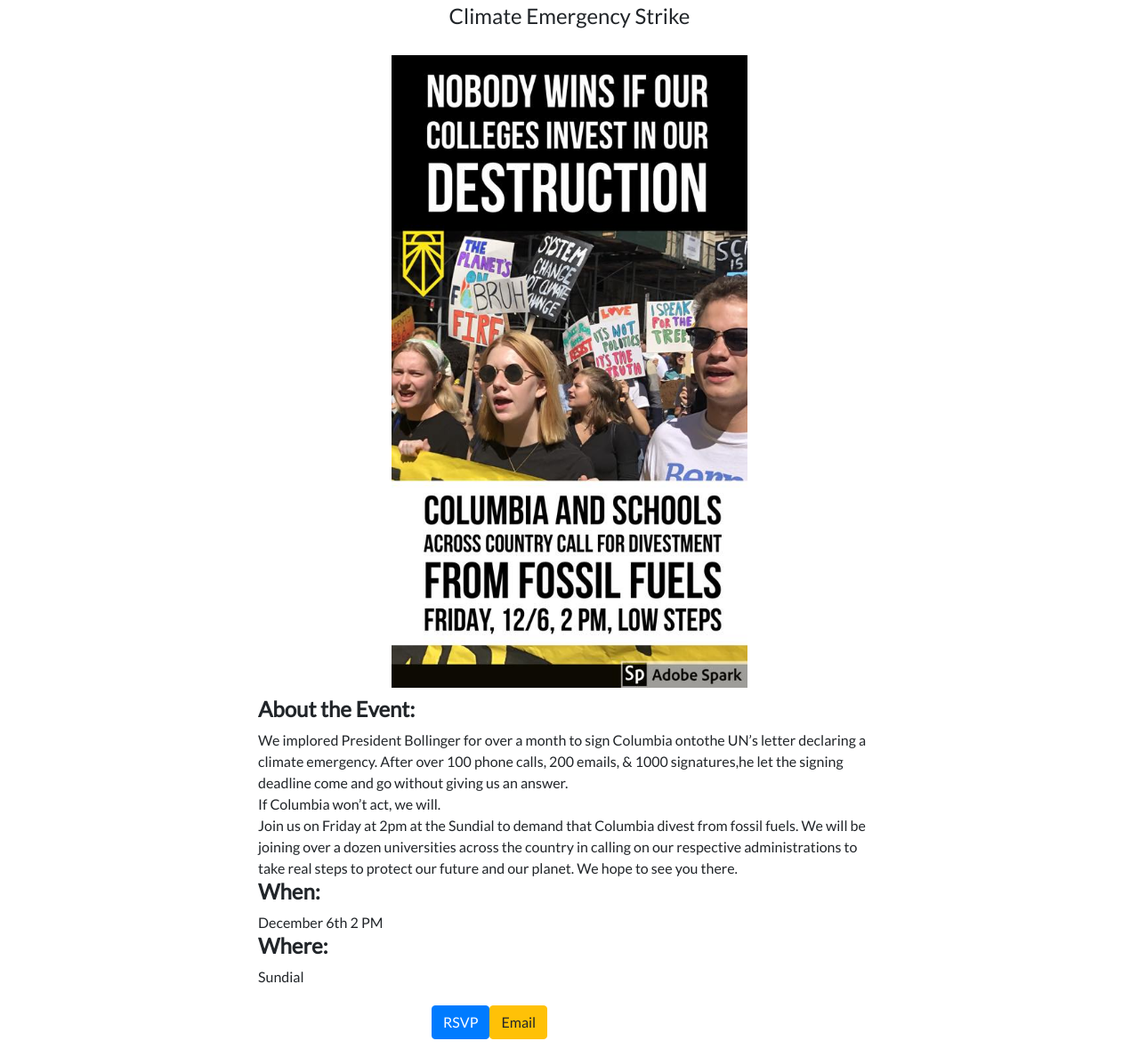
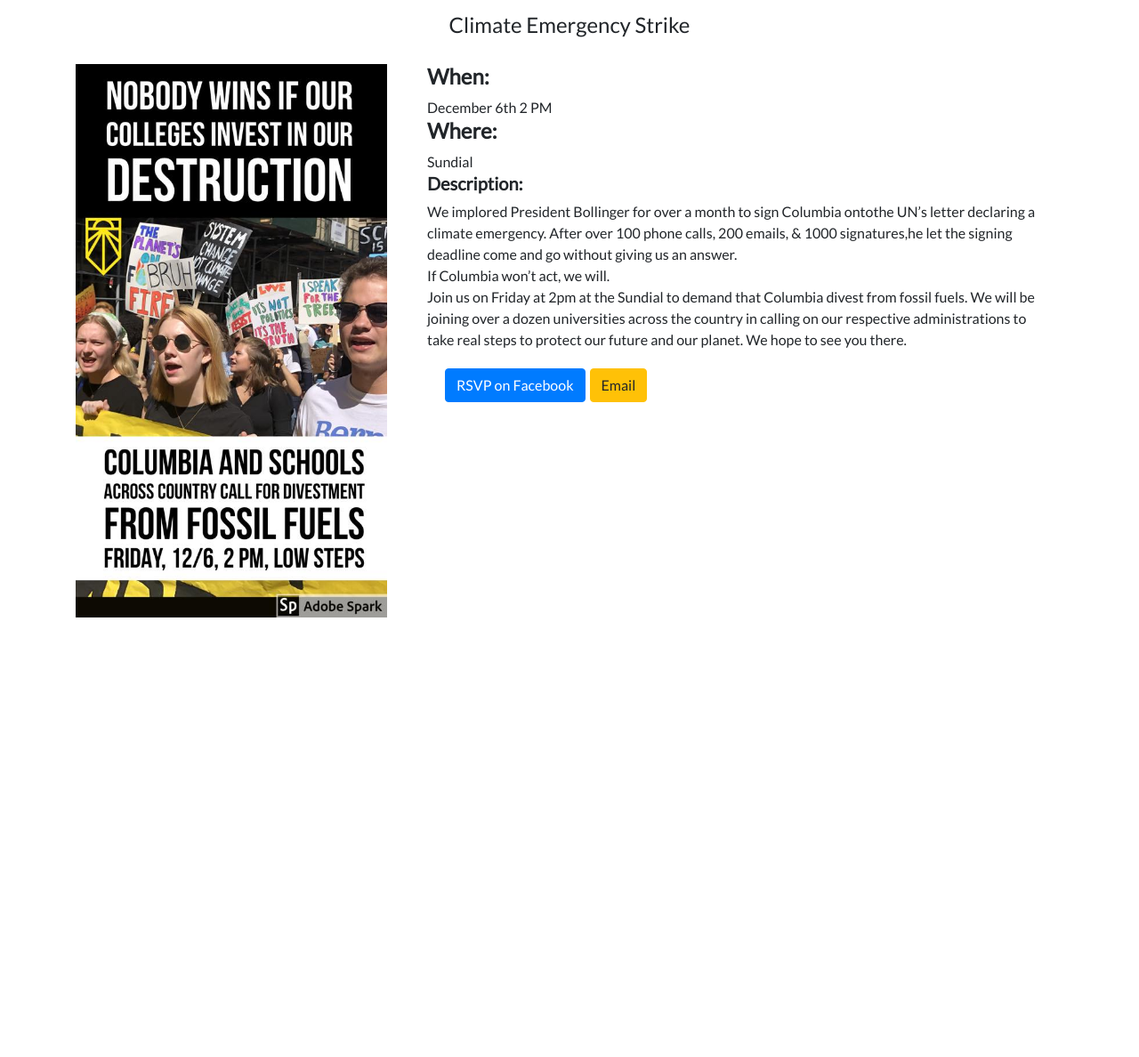
Before and after one commit to JamesDeAntonis/cuimpact, a Flask app: page /view/1 in a window 1280 px wide. Shown: the part 66-1254 px from the top of the page at 89% size. After the commit the page ends 760 px from the top, so only its background shows below. Run offline with Flask 2, Linux system fonts and the light colour scheme; some libraries are stand-ins or nearby versions.

Commit message:
Changed view

```diff
--- a/static/view.js
+++ b/static/view.js
@@ -11,6 +11,6 @@
   $("#descriptionView").html(description);
   $("#whenView").html(when);
   $("#locView").html(loc);
-  var buttonLinks = ' <a class="btn btn-primary" href="' + link + '"> RSVP</a><a class="btn btn-warning" href="mailto:'+ email +'">Email</a>'
+  var buttonLinks = ' <a class="btn btn-primary btnVi" href="' + link + '" target="_blank"> RSVP on Facebook</a><a class="btn btn-warning btnVi" href="mailto:'+ email +'">Email</a>'
   $("#buttons").html(buttonLinks)
 });
--- a/templates/layout.html
+++ b/templates/layout.html
@@ -223,6 +223,12 @@
 		#postH{
 			margin-top:10px;
 		}
+		.btnVi{
+			margin-right:5px;
+		}
+		#eventOverall{
+			margin-top:10px;
+		}
 		</style>
 	</head>
 
--- a/templates/view.html
+++ b/templates/view.html
@@ -22,30 +22,23 @@
    		</div>
    </div>
    <div class="row">
-   		<div class="col-md-2">
+   		<div class="col-md-4">
+   			<span id="imgView"></span>
    		</div>
    		<div class="col-md-8">
-	   		<div class="col-md-12">
-				<span id="imgView"></span>
-			</div>
-			<div class="col-md-12">
-				<span><b><h4>About the Event:</b></h4></span><span id="descriptionView"></span>
-			</div>
 			<div class="col-md-12">
 				<span><b><h4>When:</b></h4></span><span id="whenView"></span>
 			</div>
 			<div class="col-md-12">
 				<span><b><h4>Where:</b></h4></span><span id="locView"></span>
 			</div>
+			<div class="col-md-12">
+				<span><b><h5>Description:</b></h4></span><span id="descriptionView"></span>
+			</div>
+			<div class="col-md-12" id="buttons">
+   			</div>
 		</div>
-		<div class="col-md-2">
-   		</div>
-   </div>
-   <div class="row">
-   		<div class="col-md-4"></div>
-   		<div class="col-md-4" id="buttons">
-   		<div class="col-md-4"></div>
-   		</div>
+
    </div>
 </div>
 
```
